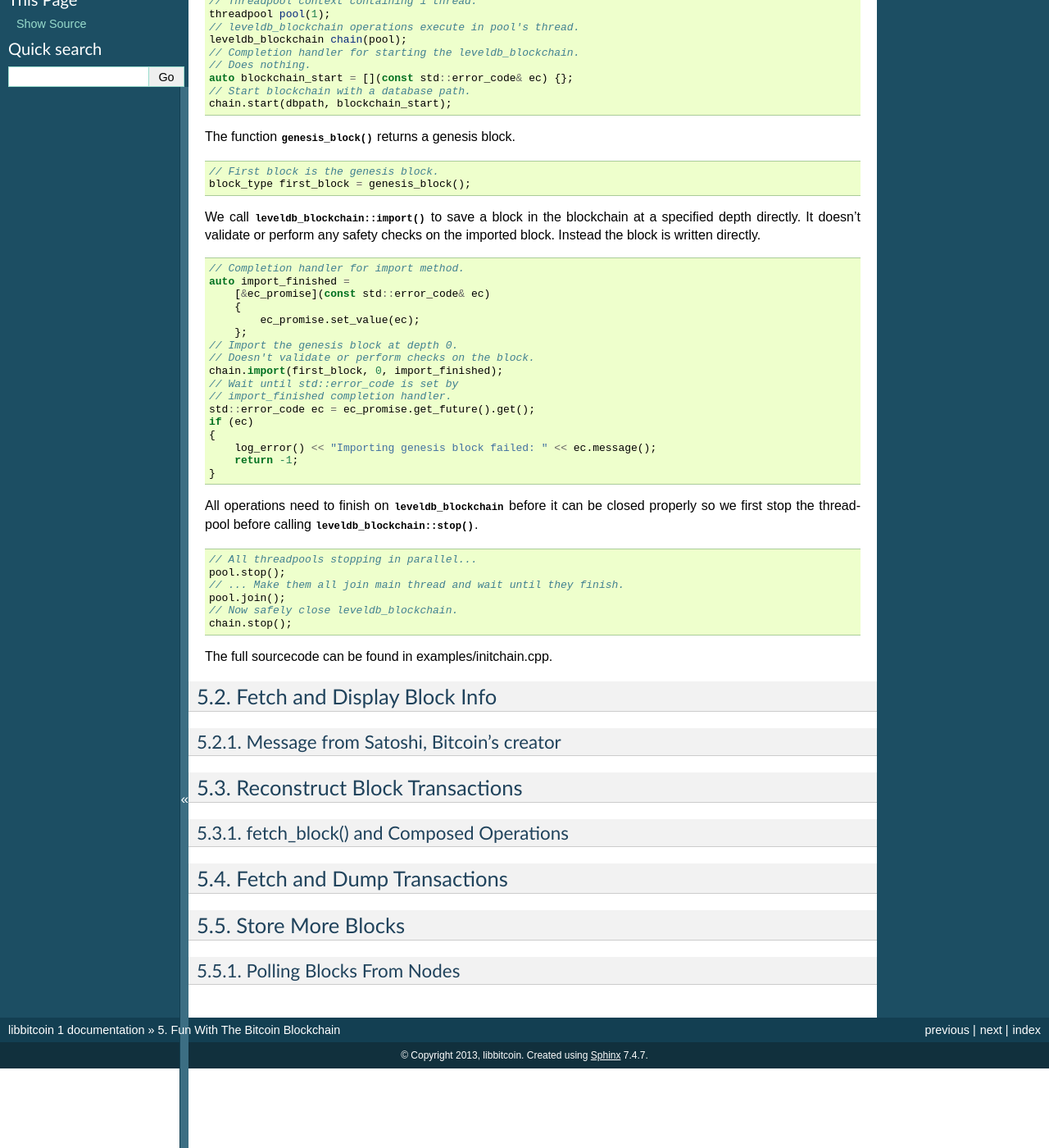
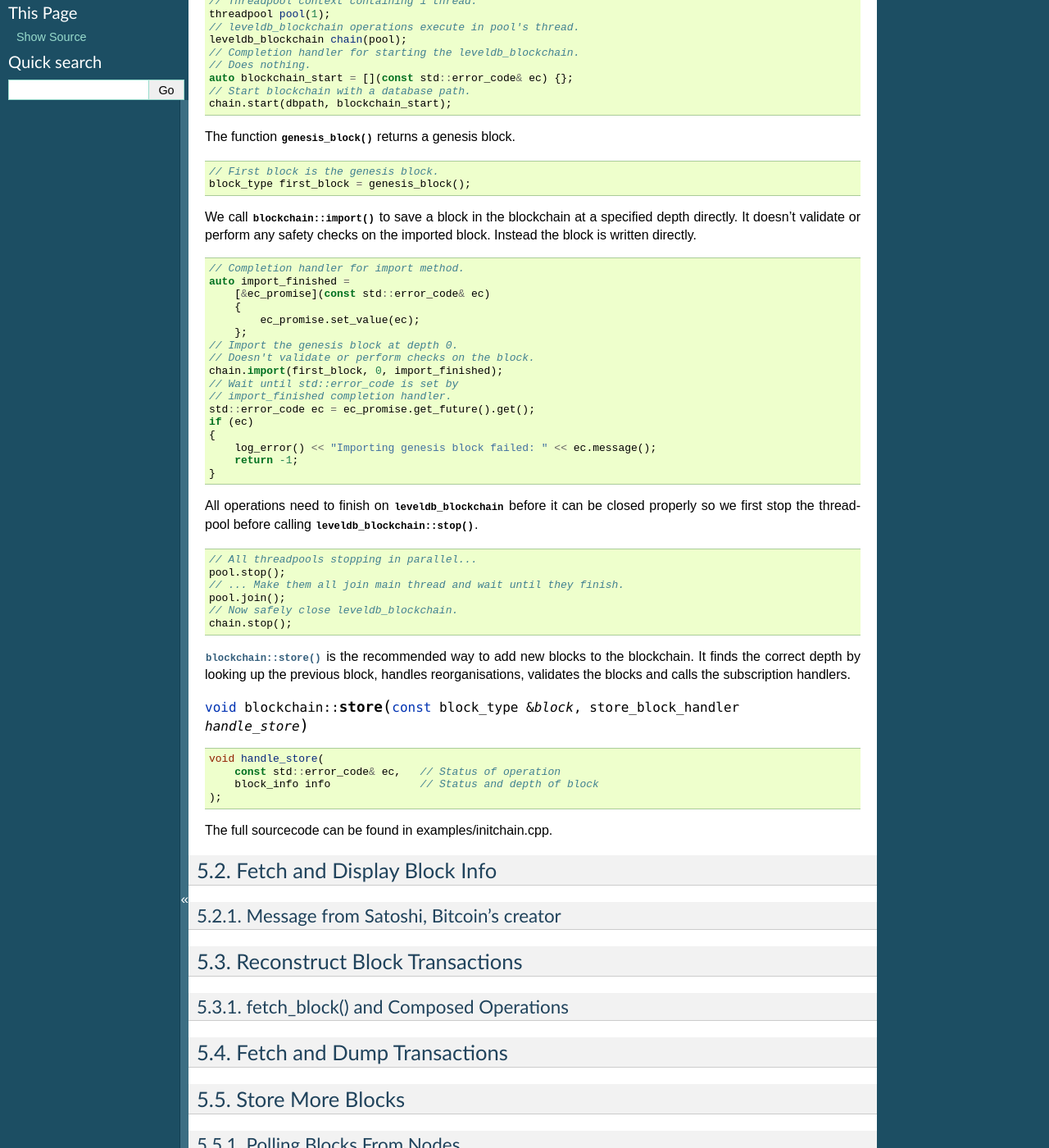
Before and after one commit to timjones47477timjones/libbitcoin-system, a Sphinx documentation site: the page built from doc/sphinx/blockchain.rst, in a window 1280 px wide and 1400 px high, scrolled down 523 px. Shown: the whole window at 82% size. Built offline with Sphinx 7.4.7, drawn with Linux system fonts in a browser that asks for light colours; pages that are not in the unit, such as notebooks, are missing from menus.

Commit message:
doc: little pargraph about blockchain::store.

```diff
--- a/doc/sphinx/blockchain.rst
+++ b/doc/sphinx/blockchain.rst
@@ -47,7 +47,7 @@ The function :func:`genesis_block` returns a genesis block.
     // First block is the genesis block.
     block_type first_block = genesis_block();
 
-We call :func:`leveldb_blockchain::import` to save a block in the blockchain
+We call :func:`blockchain::import` to save a block in the blockchain
 at a specified depth directly. It doesn't validate or perform any safety
 checks on the imported block. Instead the block is written directly.
 
@@ -84,6 +84,20 @@ be closed properly so we first stop the threadpool before calling
     // Now safely close leveldb_blockchain.
     chain.stop();
 
+:func:`blockchain::store` is the recommended way to add new blocks to
+the blockchain. It finds the correct depth by looking up the previous block,
+handles reorganisations, validates the blocks and calls the subscription
+handlers.
+
+.. cpp:function:: void blockchain::store(const block_type& block, store_block_handler handle_store)
+
+::
+
+   void handle_store(
+       const std::error_code& ec,   // Status of operation
+       block_info info              // Status and depth of block
+   );
+
 The full sourcecode can be found in examples/initchain.cpp.
 
 Fetch and Display Block Info
```
Also changed, not shown: 1 other file.
